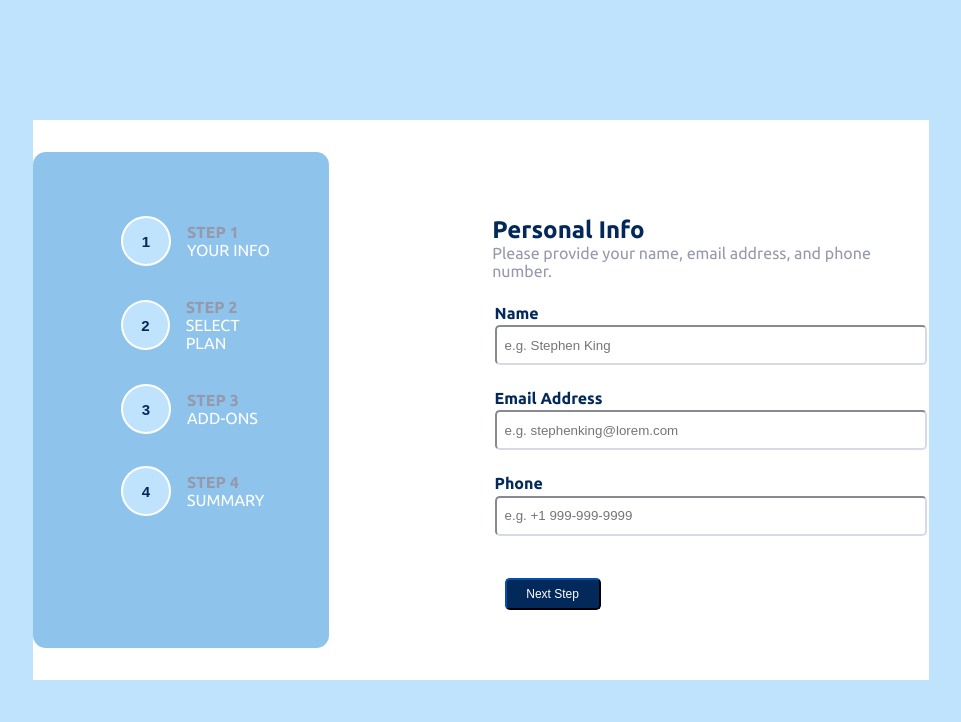
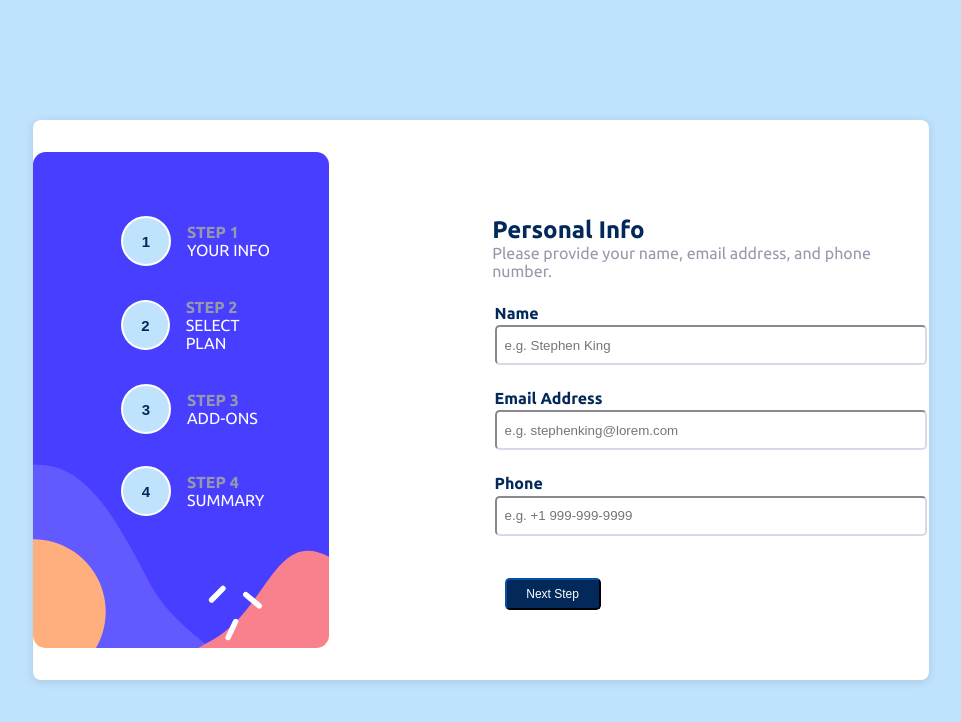
Before and after one commit to mnavai/multistepsform-reactapp, a React (Create React App) app: page / in a window 1280 px wide. Shown: the top 722 px of the page, without its empty margins (159-1120 px from the left). Built offline with nearby package versions, Linux system fonts and the light colour scheme; the HTML template or start-up script is replaced by a standard one.

Commit message:
5th page

```diff
--- a/src/components/Sidebar/Sidebar.css
+++ b/src/components/Sidebar/Sidebar.css
@@ -3,7 +3,7 @@
     background-color: rgb(71, 143, 198);
     height: 100%;
     border-radius: 0.8rem;
-    /* background-image: url(assets/images/bg-sidebar-desktop.svg);  */
+    background: url("/assets/images/bg-sidebar-desktop.svg");
     background-repeat: no-repeat;
     background-position: center;
     background-size: cover;
--- a/src/index.css
+++ b/src/index.css
@@ -29,8 +29,9 @@ html, body, h1, h2, h3, h4, h5, p {
 .App{
     display: flex;
     justify-content: center;
-    /* background-color: hsl(213, 96%, 18%); */
     background-color: white;
+    box-shadow: rgba(99, 99, 99, 0.2) 0px 2px 8px 0px;
+    border-radius: .5rem;
     width:70vw;
     height: 70vh;
     padding: 2rem 0 2rem 0;
```
